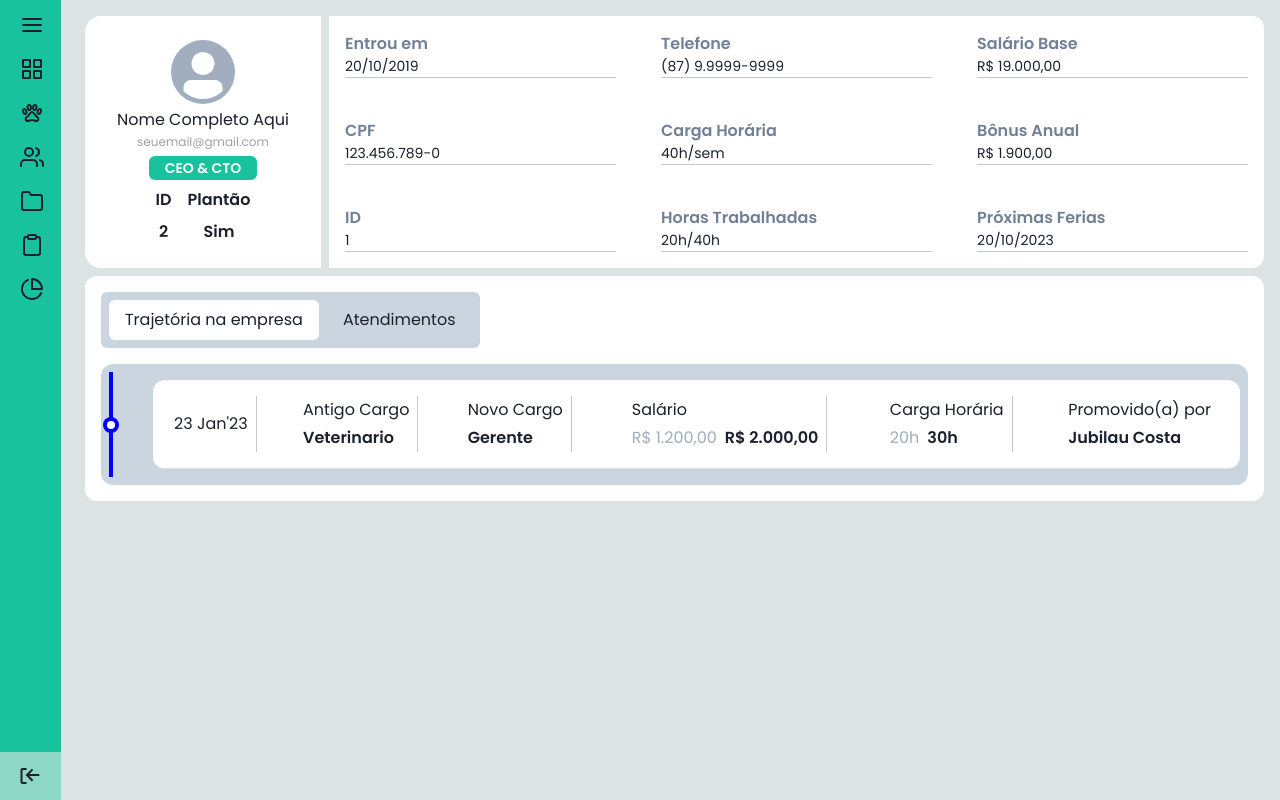
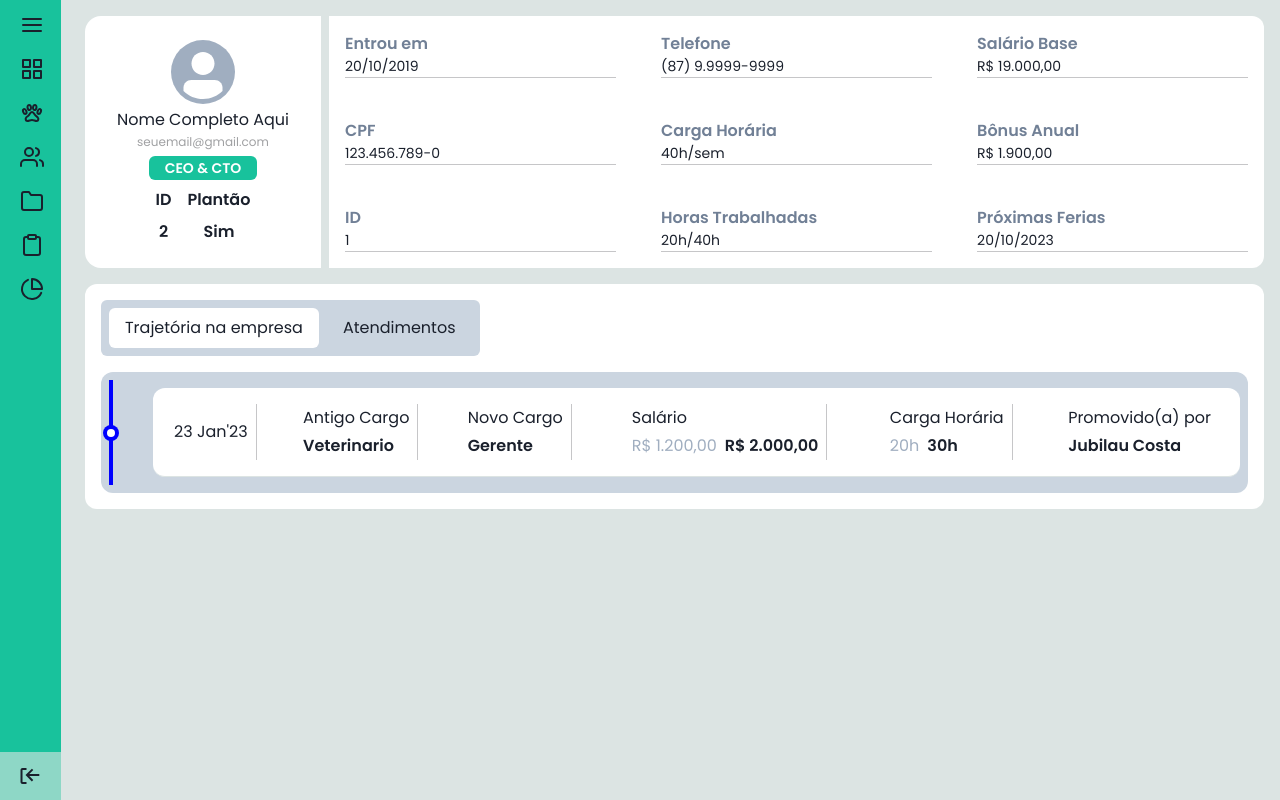
Before and after one commit to eliseucbrito/vet-tdd-ca, a Next.js app: page /staff/1 in a window 1280 px wide. Built offline with nearby package versions, Linux system fonts and the light colour scheme.

Commit message:
refactor: gap in staff details page

```diff
--- a/src/pages/staff/[id].tsx
+++ b/src/pages/staff/[id].tsx
@@ -5,7 +5,7 @@ import { StaffCard } from './components/StaffCard'
 
 export default function StaffDetails() {
   return (
-    <VStack p="1rem 1rem 1rem 1.5rem" w="100%">
+    <VStack p="1rem 1rem 1rem 1.5rem" gap={4} w="100%">
       <HStack w="100%">
         <StaffCard />
         <DetailsCard />
```
